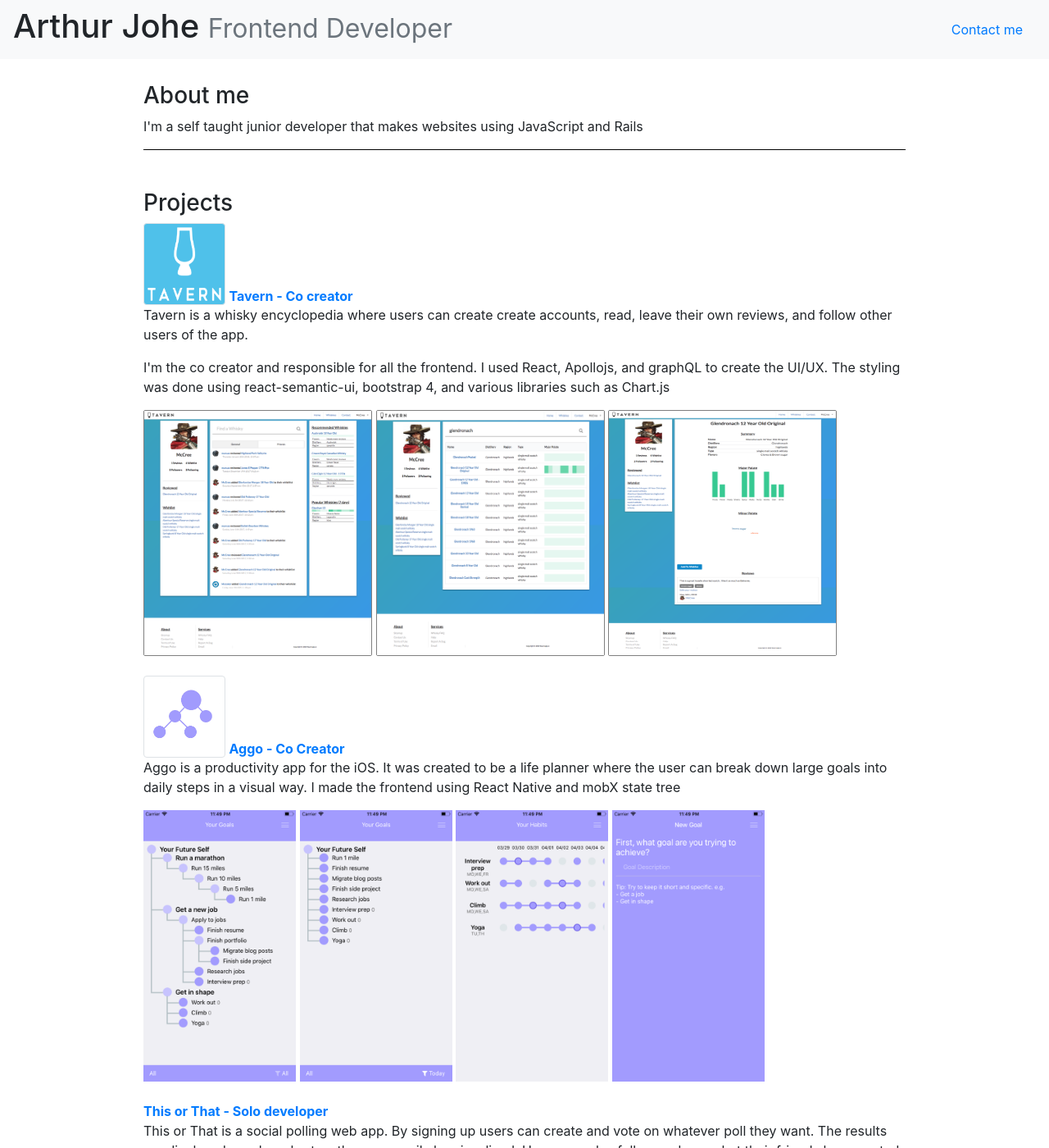
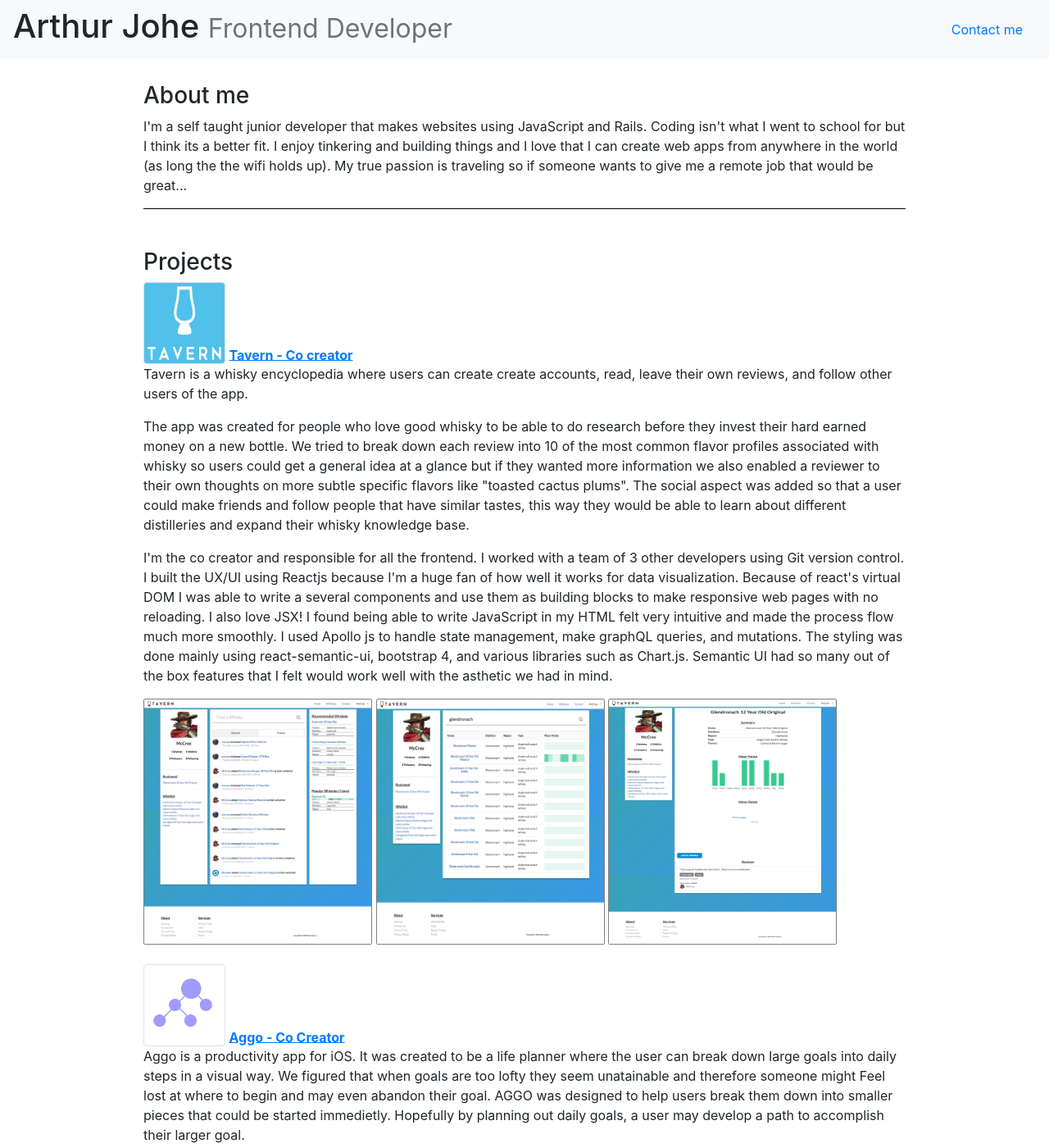
Before and after one commit to AJohe/AJohe.github.io, a Jekyll site: the page built from index.html, in a window 1280 px wide and 1400 px high. Shown: the whole window at 82% size. Built offline with Jekyll 4.4.1, drawn with Linux system fonts in a browser that asks for light colours; nearby versions of some CDN libraries; some of the changed text lies outside the part shown.

Commit message:
edit project text

```diff
--- a/assets/main.css
+++ b/assets/main.css
@@ -10,6 +10,7 @@
 .logo-title {
   text-align: right;
   vertical-align: bottom;
+  text-decoration: underline;
   }
 
 .aggo-screenshot {
--- a/index.html
+++ b/index.html
@@ -6,7 +6,11 @@ layout: home
 ---
 <div class="segment">
 <h3 class="mt-5">About me</h3>
-<p>I'm a self taught junior developer that makes websites using JavaScript and Rails</p>
+<p>I'm a self taught junior developer that makes websites using JavaScript and Rails.  Coding isn't what I went
+  to school for but I think its a better fit.  I enjoy tinkering and building things and I love that I can create web
+  apps from anywhere in the world (as long the the wifi holds up).  My true passion is traveling so if someone wants to
+  give me a remote job that would be great...
+</p>
 </div>
 
 <div class="segment">
@@ -18,8 +22,19 @@ layout: home
 </strong>
 <p>Tavern is a whisky encyclopedia where users can create create accounts, read, leave their own reviews, and follow other users
   of the app.</p>
-<p>I'm the co creator and responsible for all the frontend. I used React, Apollojs, and graphQL to create the UI/UX. The styling
-  was done using react-semantic-ui, bootstrap 4, and various libraries such as Chart.js
+  <p>The app was created for people who love good whisky to be able to do research before they invest
+    their hard earned money on a new bottle.  We tried to break down each review into 10 of the most common flavor profiles associated
+    with whisky so users could get a general idea at a glance but if they wanted more information we also enabled a reviewer to their own thoughts on
+    more subtle specific flavors like "toasted cactus plums".  The social aspect was added so that a user could
+    make friends and follow people that have similar tastes, this way they would be able to learn about different distilleries and expand their
+    whisky knowledge base.
+  </p>
+<p>I'm the co creator and responsible for all the frontend.  I worked with a team of 3 other developers using Git version control. I built the UX/UI using Reactjs because I'm a huge fan of how well it works for data visualization.
+  Because of react's virtual DOM I was able to write a several components and use them as building blocks to make responsive web pages with no reloading.  I also love
+  JSX! I found being able to write JavaScript in my HTML felt very intuitive and made the process flow much more smoothly.  I used Apollo js to handle state management, make graphQL queries, and
+  mutations.  The styling
+  was done mainly using react-semantic-ui, bootstrap 4, and various libraries such as Chart.js. Semantic UI had so many out of the box features that I felt
+  would work well with the asthetic we had in mind.
 </p>
 <img src="assets/tavern_home.png" alt="" class="tavern-screenshot img-fluid">
 <img src="assets/tavern_whisky_search.png" alt="" class="tavern-screenshot img-fluid">
@@ -32,8 +47,17 @@ layout: home
 <strong >
   <a href="https://itunes.apple.com/us/app/aggo/id1365964890?mt=8" target="_blank" class="logo-title" >Aggo - Co Creator</a>
 </strong>
-<p>Aggo is a productivity app for the iOS. It was created to be a life planner where the user can break down large goals into
-  daily steps in a visual way. I made the frontend using React Native and mobX state tree
+<p class="start-text">Aggo is a productivity app for iOS. It was created to be a life planner where the user can break down large goals into
+  daily steps in a visual way.  We figured that when goals are too lofty they seem unatainable and therefore someone might Feel
+  lost at where to begin and may even abandon their goal.  AGGO was designed to help users break them
+  down into smaller pieces that could be started immedietly.  Hopefully by planning out daily goals, a user may develop a path to accomplish their larger goal.
+  </p>
+  <p>
+  I'm the co creator of AGGO and worked with a team of 2 other developers.  I was responsible for writing the menu logic for the UI.  I decided
+  to use React Native for this project because JavaScript is my strongest language and of my previous experience with Tavern.  Also, it was an attractive option because of
+  how easy it would be to deploy our app both on the Apple Store and Google Play.  For state management we used mobx state tree becuase of it's immutable approach which we felt
+  would make shared code much more readable.  However it was one of the more challenging aspects to building this app after coming
+  from vanilla react state and using Apollo js.
 </p>
 <img src="assets/aggo_full.png" class="aggo-screenshot img-fluid">
 <img src="assets/aggo_list.png" alt="" class="aggo-screenshot img-fluid">
@@ -43,13 +67,24 @@ layout: home
 
 <br>
 <strong>
-  <a href="#">This or That - Solo developer</a>
+  <a href="#" class="logo-title">This or That - Solo developer</a>
 </strong>
-<p>This or That is a social polling web app. By signing up users can create and vote on whatever poll they want. The results
-  are displayed as a bar chart so they can easily be visualized. Users can also follow and see what their friends have posted
+<p>This or That is a social polling web app.  I thought it would be a fun project because my friends and I are always asking each other these kinds of
+  questions so I thought I could visualize them with a web app. By signing up users can create and vote on whatever poll they want and
+  the results are displayed as a bar chart. Users can also follow their friends and see what new polls they have posted
   in a feed.
 </p>
-<p>This was my first fullstack web application. The stack I used was Postgres, Ruby on Rails, and JavaScript/jQuery.
+<p>This was my first fullstack web application and definitely a challange for me. The stack I used was Postgres, Ruby on Rails, and JavaScript/jQuery.  I went
+  with postgres as my database because I had previous experience with it when I worked on Tavern.  Even though I'm most comfortable using JavaScript
+  I decided to write this project using Ruby on Rails over node and express js because I don't believe that only using one language is necessarily an
+  advantage, I wanted to learn something new, and its a full web framework with full migration support and scaffolding
+  which would really cut down my development time.  I also like that Rails is an opinionated framework that would force me to keep my code structured
+  using CRUD architecture.
+</p>
+<p>One thing that I struggled with was writing the integration and unit tests.  Making tests accurate that would also not break every time I refactored my code
+  took the longest amount time but was worth it in the end.  This was also the first time I had to consider security concerns from a backend perspective.  I wrote
+  the user authentication from scratch instead of using a ruby gem like devise so that I would understand how encryption works by creating a password digest using
+  bcrypt.
 </p>
 </div>
 
```
Also changed, not shown: 1 other file.
